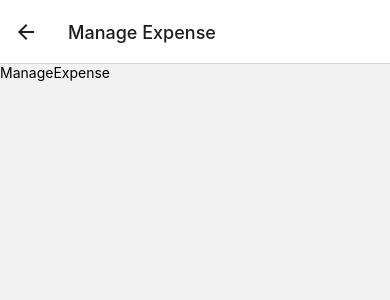
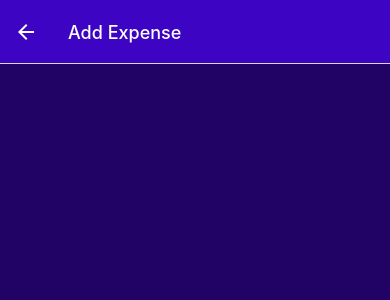
Before and after one commit to tipsumie/expenses-tracker, a React Native app: screen /ManageExpense in a window 390 px wide. Shown: the top 300 px of the page. Built offline with nearby package versions, Linux system fonts and the light colour scheme.

Commit message:
added delete button

```diff
--- a/App.js
+++ b/App.js
@@ -63,13 +63,13 @@ export default function App() {
   return (
     <>
       <StatusBar style='auto' />
-      <NavigationContainer
-        screenOptions={{
-          headerStyle: { backgroundColor: COLORS.primary500 },
-          headerTintColor: '#FFFFFF',
-        }}
-      >
-        <Stack.Navigator>
+      <NavigationContainer>
+        <Stack.Navigator
+          screenOptions={{
+            headerStyle: { backgroundColor: COLORS.primary500 },
+            headerTintColor: '#FFFFFF',
+          }}
+        >
           <Stack.Screen
             name='OverviewExpense'
             component={OverviewExpense}
@@ -78,7 +78,7 @@ export default function App() {
           <Stack.Screen
             name='ManageExpense'
             component={ManageExpense}
-            options={{ title: 'Manage Expense' }}
+            options={{ title: 'Manage Expense', presentation: 'modal' }}
           />
         </Stack.Navigator>
       </NavigationContainer>
--- a/components/expenseOutput/ExpenseItem.js
+++ b/components/expenseOutput/ExpenseItem.js
@@ -4,10 +4,12 @@ import { COLORS } from '../../constants';
 import { getFormattedDate } from '../../utils/date';
 import { useNavigation } from '@react-navigation/native';
 
-const ExpenseItem = ({ description, amount, date }) => {
+const ExpenseItem = ({ id, description, amount, date }) => {
   const navigation = useNavigation();
   const pressExpenseHandler = () => {
-    navigation.navigate('ManageExpense');
+    navigation.navigate('ManageExpense', {
+      expenseId: id,
+    });
   };
   return (
     <Pressable
--- a/screens/ManageExpense.js
+++ b/screens/ManageExpense.js
@@ -1,12 +1,48 @@
-import { View, Text } from 'react-native'
-import React from 'react'
+import { View, StyleSheet } from 'react-native';
+import React, { useLayoutEffect } from 'react';
+import IconButton from '../components/ui/IconButton';
+import { COLORS } from '../constants';
 
-const ManageExpense = () => {
+const ManageExpense = ({ route, navigation }) => {
+  const editedExpenseId = route.params?.expenseId;
+  const isEditing = !!editedExpenseId;
+
+  useLayoutEffect(() => {
+    navigation.setOptions({
+      title: isEditing ? 'Edit Expense' : 'Add Expense',
+    });
+  }, [isEditing, navigation]);
+  const deleteExpenseHandler = () => {};
+
   return (
-    <View>
-      <Text>ManageExpense</Text>
+    <View style={styles.container}>
+      {isEditing && (
+        <View style={styles.deleteContainer}>
+          <IconButton
+            icon='trash'
+            color={COLORS.error500}
+            size={36}
+            onPress={deleteExpenseHandler}
+          />
+        </View>
+      )}
     </View>
-  )
-}
+  );
+};
 
-export default ManageExpense
+export default ManageExpense;
+
+const styles = StyleSheet.create({
+  container: {
+    flex: 1,
+    padding: 24,
+    backgroundColor: COLORS.primary800,
+  },
+  deleteContainer: {
+    marginTop: 16,
+    paddingTop: 8,
+    borderTopWidth: 2,
+    borderTopColor: COLORS.primary200,
+    alignItems: 'center',
+  },
+});
```
